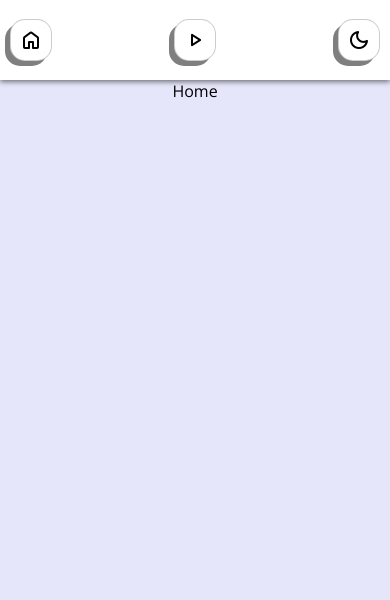
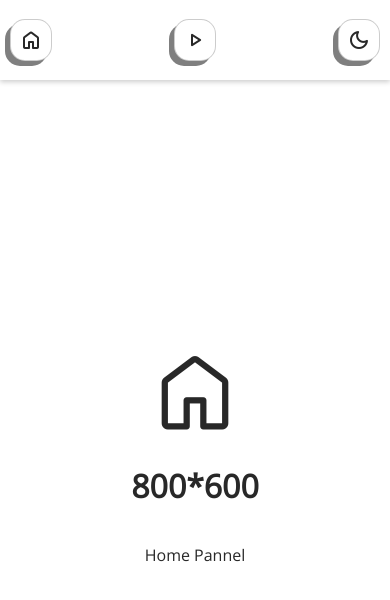
Before and after one commit to IshanGameDev/IshanDev-portfolio, a plain HTML site: page index.html in a window 390 px wide. Drawn offline with nearby package versions, Linux system fonts and the light colour scheme.

Commit message:
New Update

```diff
--- a/Bin/Navbar.js
+++ b/Bin/Navbar.js
@@ -40,11 +40,11 @@ function DarkMode_() {
 function Home() {
     var HomePannel = document.getElementById("HomePannel");
     var PlayerPannel = document.getElementById("PlayerPannel");
-    if (HomePannel.style.display == "block") {
+    if (HomePannel.style.display == "flex") {
         HomePannel.style.display = "none";
-        PlayerPannel.style.display = "block";
+        PlayerPannel.style.display = "flex";
     } else {
-        HomePannel.style.display = "block"
+        HomePannel.style.display = "flex"
         PlayerPannel.style.display = "none";
     }
 }
@@ -52,11 +52,16 @@ function Home() {
 function Player() {
     var HomePannel = document.getElementById("HomePannel");
     var PlayerPannel = document.getElementById("PlayerPannel");
-    if (PlayerPannel.style.display == "block") {
+    if (PlayerPannel.style.display == "flex") {
         PlayerPannel.style.display = "none";
-        HomePannel.style.display = "block"
+        HomePannel.style.display = "flex"
     } else {
-        PlayerPannel.style.display = "block"
+        PlayerPannel.style.display = "flex"
         HomePannel.style.display = "none"
     }
 }
+var items = document.getElementsByClassName("Info");
+for (let index = 0; index < items.length; index++) {
+    const element = items[index];
+    element.innerHTML = window.screen.width + "*" + window.screen.height;
+}
--- a/index.html
+++ b/index.html
@@ -28,8 +28,16 @@
             </a>
         </div>
     </div>
-    <div id="HomePannel" class="DarkMode HomePannel">Home</div>
-    <div id="PlayerPannel" class="DarkMode PlayerPannel">Player</div>
+    <div id="HomePannel" class="DarkMode HomePannel">
+        <span class="material-symbols-rounded" style="font-size: 100px;">Home</span>
+        <h1 class="Info"></h1>
+        <p>Home Pannel</p>
+    </div>
+    <div id="PlayerPannel" class="DarkMode PlayerPannel">
+        <span class="material-symbols-rounded" style="font-size: 100px;">Play_arrow</span>
+        <h1 class="Info"></h1>
+        <p>Player Pannel</p>
+    </div>
 </body>
 <script src="Bin/Navbar.js"></script>
 
--- a/styles/Home.css
+++ b/styles/Home.css
@@ -1,43 +1,67 @@
 .HomePannel {
+    display: flex;
+    justify-content: center;
+    flex-direction: column;
+    align-content: center;
+    align-items: center;
     position: fixed;
     top: 0rem;
     left: 5rem;
     right: 0;
     bottom: 0;
-    background-color: lavender;
+    background-color: white;
+    color: rgba(40, 40, 40, 1);
     z-index: 1000;
     text-align: center;
 }
 
 .PlayerPannel {
+    display: flex;
+    justify-content: center;
+    align-content: center;
+    align-items: center;
     position: fixed;
+    flex-direction: column;
     top: 0rem;
     left: 5rem;
     right: 0;
     bottom: 0;
-    background-color: lavender;
+    background-color: white;
+    color: rgba(40, 40, 40, 1);
     z-index: 999;
     text-align: center;
 }
 
 @media screen and (max-width: 1100px) {
     .HomePannel {
+        display: flex;
+        justify-content: center;
+        align-content: center;
+        align-items: center;
+        position: fixed;
+        flex-direction: column;
+        top: 5rem;
+        left: 0rem;
+        right: 0;
+        bottom: 0;
+        background-color: white;
+        color: rgba(40, 40, 40, 1);
+        z-index: 1000;
+        text-align: center;
+    }
+    .PlayerPannel {
+        display: flex;
+        justify-content: center;
+        flex-direction: column;
+        align-content: center;
+        align-items: center;
         position: fixed;
         top: 5rem;
         left: 0rem;
         right: 0;
         bottom: 0;
-        background-color: lavender;
-        z-index: 1000;
-        text-align: center;
-    }
-    .PlayerPannel {
-        position: fixed;
-        top: 5rem;
-        left: 0rem;
-        right: 0;
-        bottom: 0;
-        background-color: lavender;
+        background-color: white;
+        color: rgba(40, 40, 40, 1);
         z-index: 999;
         text-align: center;
     }
--- a/styles/Navbar.css
+++ b/styles/Navbar.css
@@ -1,6 +1,8 @@
 :root {
     font-family: "Open Sans";
     font-size: 16px;
+    background-color: white;
+    color: rgba(40, 40, 40, 1);
 }
 
 .NavBar {
@@ -10,7 +12,7 @@
     top: 0;
     bottom: 0;
     width: 5rem;
-    box-shadow: 0px 2px 5px rgba(0, 0, 0, 0.5);
+    box-shadow: 0px 2px 5px rgba(0, 0, 0, 0.2);
 }
 
 .navBar_nav {
@@ -21,6 +23,7 @@
     justify-content: flex-start;
     align-content: center;
     align-items: center;
+    color: rgba(40, 40, 40, 1);
 }
 
 .navItem {
@@ -33,6 +36,8 @@
     align-content: center;
     align-items: center;
     text-decoration: none;
+    background-color: white;
+    color: rgba(40, 40, 40, 1);
 }
 
 .navItem:first-child {
@@ -53,7 +58,7 @@
         right: 0;
         height: 5rem;
         width: 100%;
-        box-shadow: 0px 2px 5px rgba(0, 0, 0, 0.5);
+        box-shadow: 0px 2px 5px rgba(0, 0, 0, 0.2);
     }
     .navBar_nav {
         display: flex;
--- a/styles/Properties.css
+++ b/styles/Properties.css
@@ -1,6 +1,6 @@
 .DarkMode {
-    background-color: rgba(255, 255, 255);
-    color: black;
+    background-color: white;
+    color: rgba(40, 40, 40, 1);
 }
 
 .Active_ {
```
